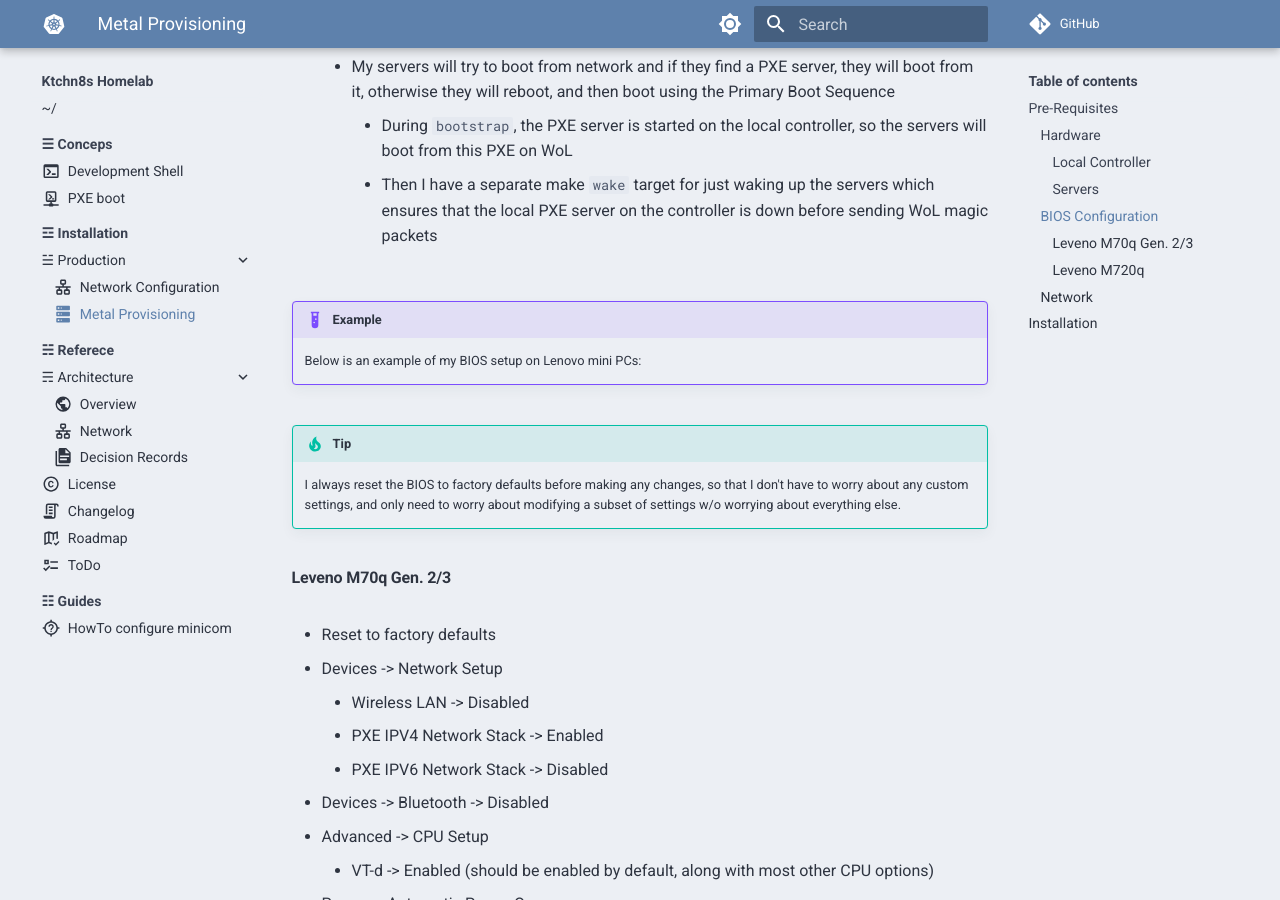
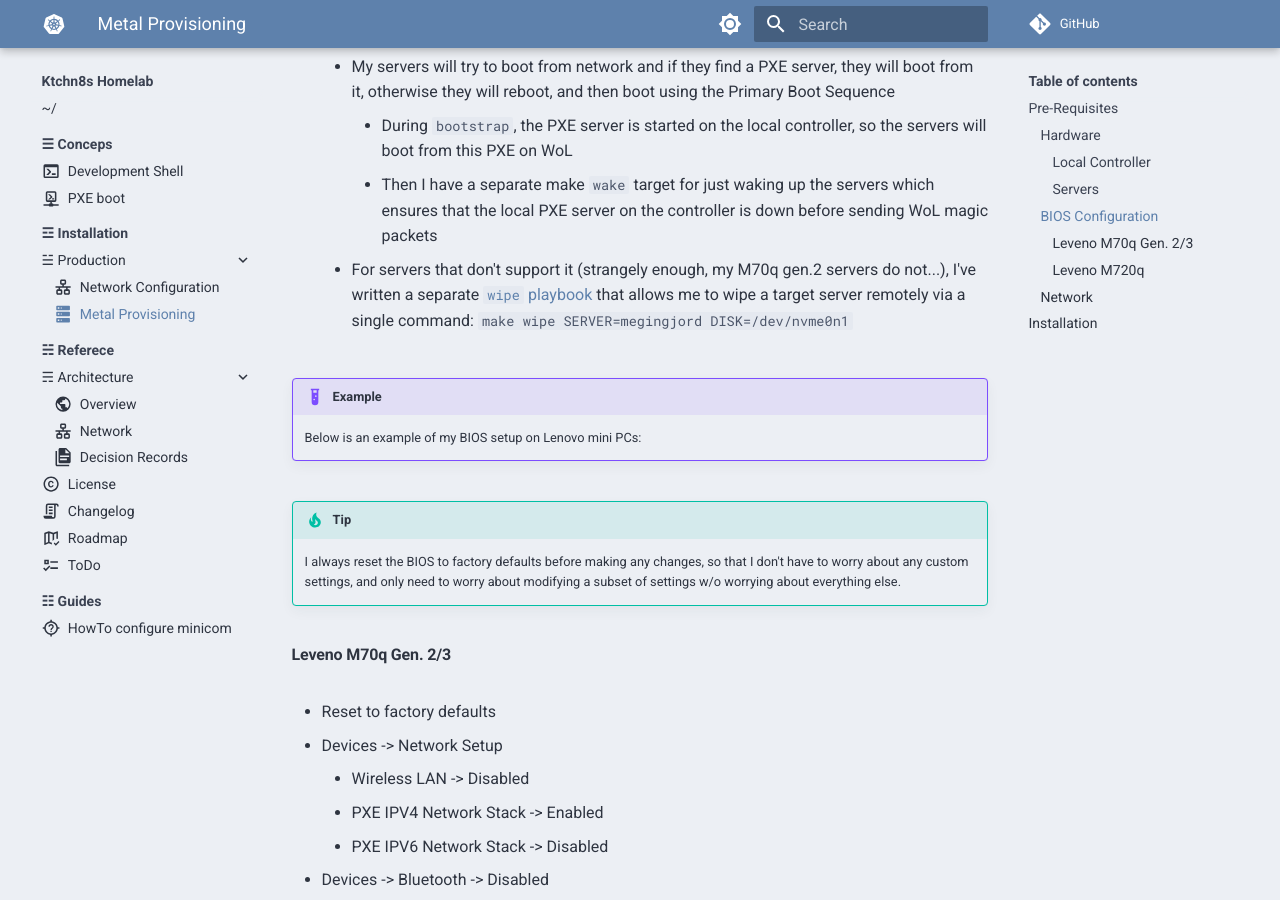
Before and after one commit to serpro69/ktchn8s, an MkDocs documentation site: the page built from docs/installation/production/metal.md, in a window 1280 px wide and 900 px high, scrolled down 1905 px. Built offline with MkDocs 1.6.1 and Material for MkDocs 9.7.7, drawn with Linux system fonts in a browser that asks for light colours; comment, search, counter and statistics services are not loaded.

Commit message:
Update docs

```diff
--- a/docs/installation/production/metal.md
+++ b/docs/installation/production/metal.md
@@ -56,6 +56,7 @@
     - My servers will try to boot from network and if they find a PXE server, they will boot from it, otherwise they will reboot, and then boot using the Primary Boot Sequence
         - During `bootstrap`, the PXE server is started on the local controller, so the servers will boot from this PXE on WoL
         - Then I have a separate make `wake` target for just waking up the servers which ensures that the local PXE server on the controller is down before sending WoL magic packets
+    - For servers that don't support it (strangely enough, my M70q gen.2 servers do not...), I've written a separate [`wipe` playbook](https://github.com/serpro69/Ktchn8s/blob/master/metal/wipe.yml) that allows me to wipe a target server remotely via a single command: `make wipe SERVER=megingjord DISK=/dev/nvme0n1`
 
 !!! example
     Below is an example of my BIOS setup on Lenovo mini PCs:
```
